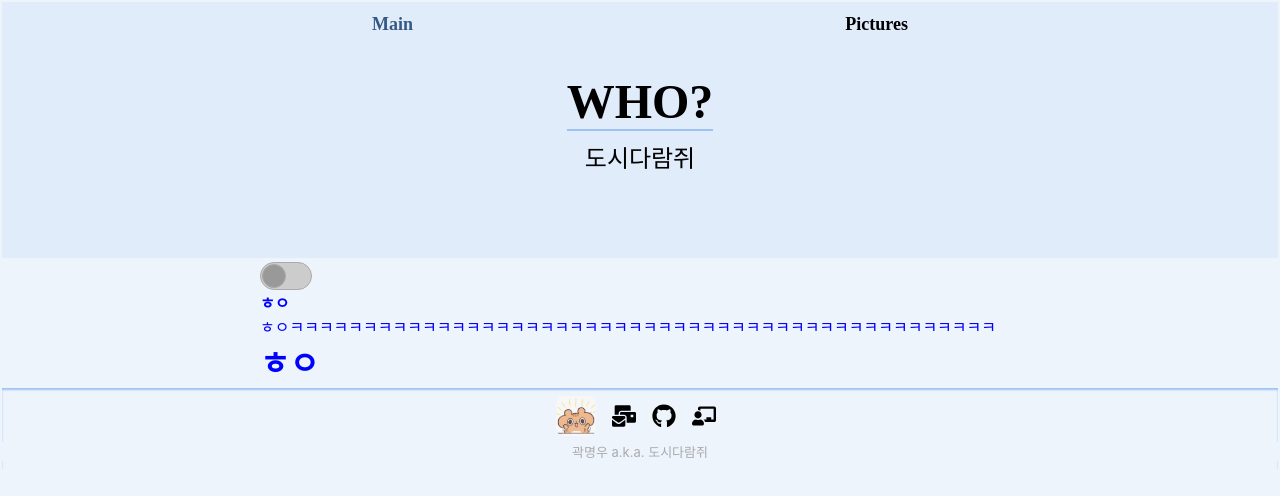
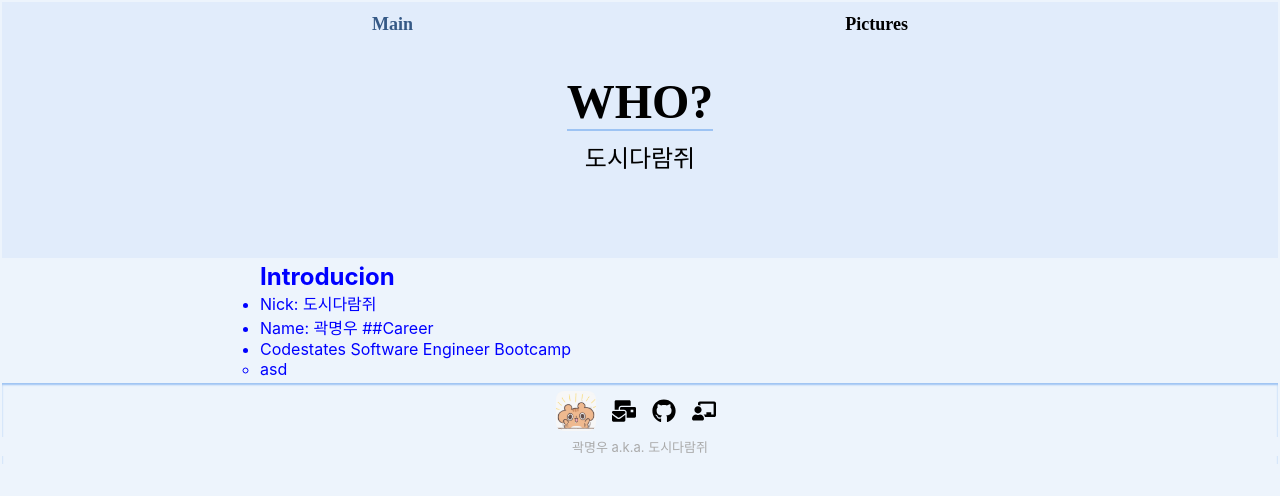
Before and after one commit to Citysquirrel/citysquirrel.github.io, a React (Create React App) app: page / in a window 1280 px wide. Shown: the top 496 px of the page. Built offline with nearby package versions, Linux system fonts and the light colour scheme; a web font is replaced by a local one.

Commit message:
plan Home page contents

```diff
--- a/src/pages/Home.tsx
+++ b/src/pages/Home.tsx
@@ -52,7 +52,7 @@ export const Home = () => {
       </Intro>
 
       <Contents>
-        <Toggle
+        {/* <Toggle
           toggleOn={toggleOn}
           setToggleOn={setToggleOn}
           color={{
@@ -62,11 +62,9 @@ export const Home = () => {
             border: '#aaa',
           }}
           image={null}
-        />
+        /> */}
         <Textblock
-          content={`**ㅎㅇ**\n
-ㅎㅇㅋㅋㅋㅋㅋㅋㅋㅋㅋㅋㅋㅋㅋㅋㅋㅋㅋㅋㅋㅋㅋㅋㅋㅋㅋㅋㅋㅋㅋㅋㅋㅋㅋㅋㅋㅋㅋㅋㅋㅋㅋㅋㅋㅋㅋㅋㅋㅋ
-\n# ㅎㅇ`}
+          content={`## Introducion\n* Nick: 도시다람쥐\n* Name: 곽명우\n##Career\n* Codestates Software Engineer Bootcamp\n  * asd`}
           size={16}
           color={'blue'}
           bg={'inherit'}
```
